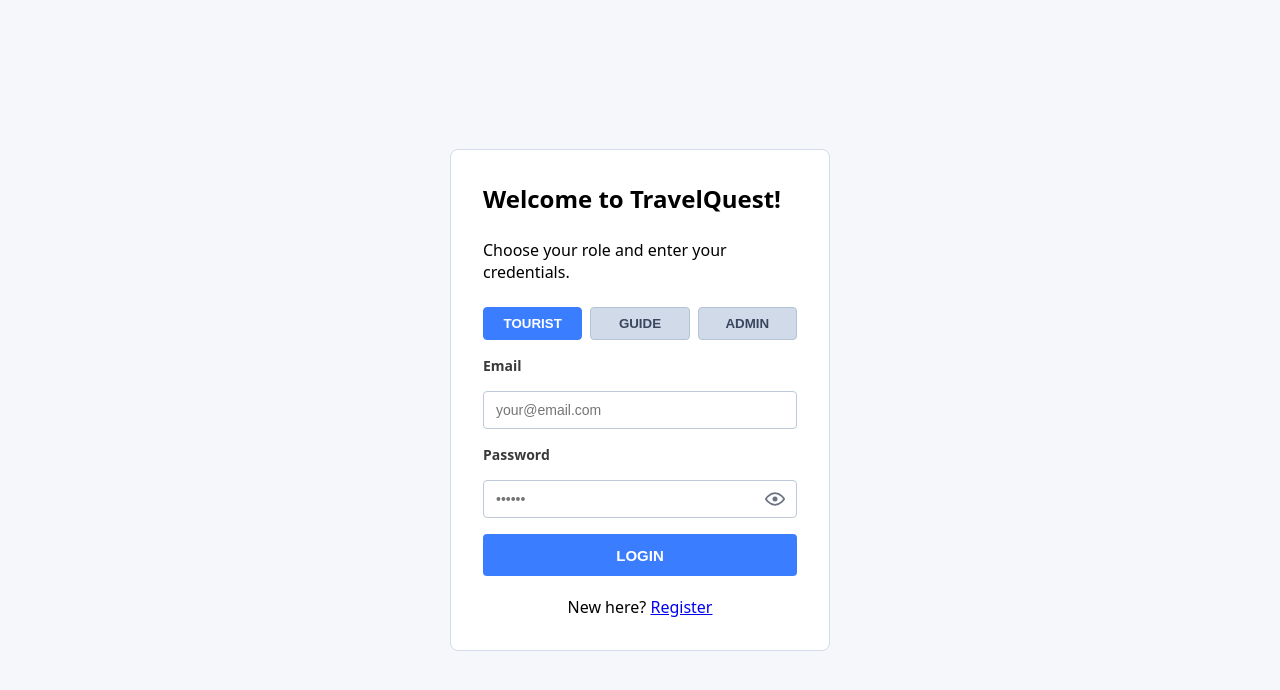
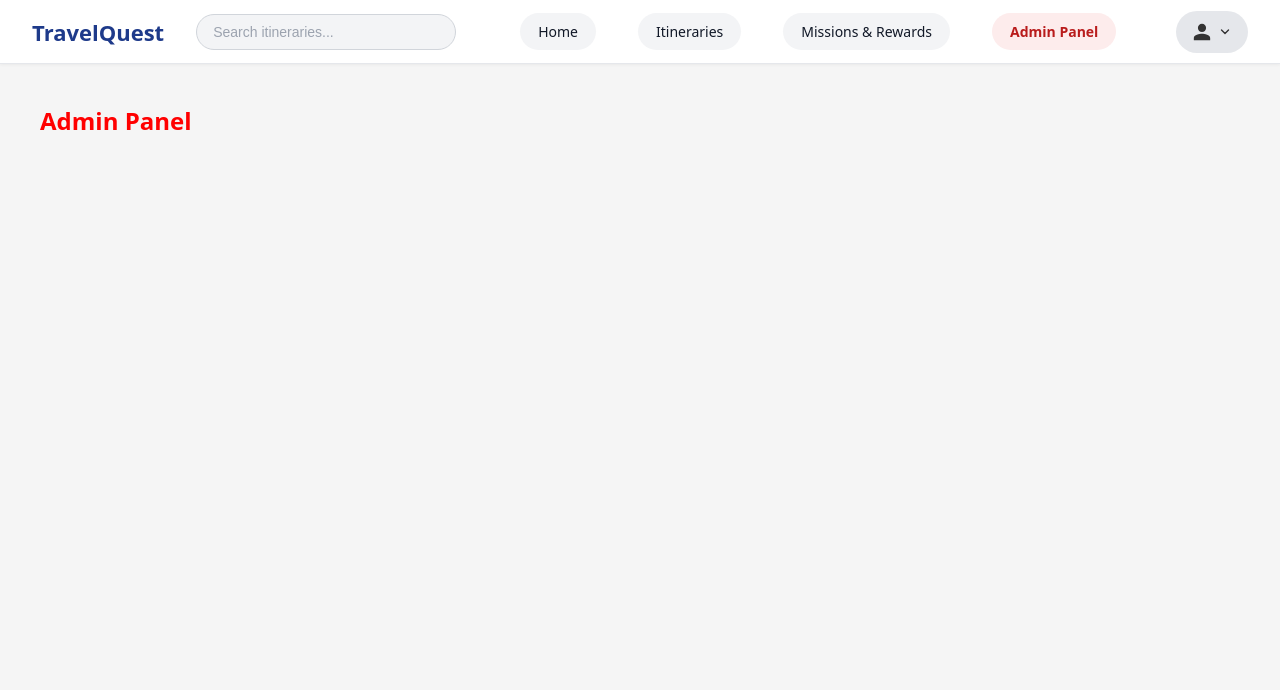
Before and after one commit to DimaAndreea/IngineriaProgramarii, a React app in the folder TravelQuest/frontend/: page /admin in a window 1280 px wide. Shown: the top 690 px of the page. Built offline with nearby package versions, Linux system fonts and the light colour scheme; sample sign-in values are in the browser's storage; the HTML template or start-up script is replaced by a standard one.

Commit message:
Implement role-based access control (RBAC)

```diff
--- a/TravelQuest/frontend/src/App.jsx
+++ b/TravelQuest/frontend/src/App.jsx
@@ -1,14 +1,18 @@
 import { BrowserRouter as Router, Routes, Route } from "react-router-dom";
-import { AuthProvider, useAuth } from "./context/AuthContext";
+import { AuthProvider } from "./context/AuthContext";
+import ProtectedRoute from "./components/auth/ProtectedRoute";
+
 import LoginPage from "./pages/LoginPage";
 import RegisterPage from "./pages/RegisterPage";
 import HomePage from "./pages/HomePage";
 import Navbar from "./components/layouts/Navbar";
 
+import ItinerariesPage from "./pages/ItinerariesPage";
+import ActivePage from "./pages/ActiveItineraryPage";
+import MissionsPage from "./pages/MissionsPage";
+import AdminPanelPage from "./pages/AdminPanelPage";
+
 function ProtectedLayout({ children }) {
-  const { token } = useAuth();
-  if (!token) return <LoginPage />;
-
   return (
     <>
       <Navbar />
@@ -26,17 +30,67 @@ export default function App() {
           <Route path="/login" element={<LoginPage />} />
           <Route path="/register" element={<RegisterPage />} />
 
-          {/* pages only visible to logged in users*/}
+          {/* Home – visible to anyone logged in */}
           <Route
             path="/home"
             element={
-              <ProtectedLayout>
-                <HomePage />
-              </ProtectedLayout>
+              <ProtectedRoute>
+                <ProtectedLayout>
+                  <HomePage />
+                </ProtectedLayout>
+              </ProtectedRoute>
             }
           />
 
-          {/* Default redirect */}
+          {/* Itineraries – visible to anyone logged in */}
+          <Route
+            path="/itineraries"
+            element={
+              <ProtectedRoute>
+                <ProtectedLayout>
+                  <ItinerariesPage />
+                </ProtectedLayout>
+              </ProtectedRoute>
+            }
+          />
+
+          {/* Active Itinerary – visible to anyone logged in */}
+          <Route
+            path="/active"
+            element={
+              <ProtectedRoute>
+                <ProtectedLayout>
+                  <ActivePage />
+                </ProtectedLayout>
+              </ProtectedRoute>
+            }
+          />
+
+          {/* Missions & Rewards – visible to anyone logged in */}
+          <Route
+            path="/missions"
+            element={
+              <ProtectedRoute>
+                <ProtectedLayout>
+                  <MissionsPage />
+                </ProtectedLayout>
+              </ProtectedRoute>
+            }
+          />
+
+          {/* Admin Panel – visible only to admin */}
+          <Route
+            path="/admin"
+            element={
+              <ProtectedRoute requiredRole="admin">
+                <ProtectedLayout>
+                  <AdminPanelPage />
+                </ProtectedLayout>
+              </ProtectedRoute>
+            }
+          />
+
+          {/* Catch-all */}
           <Route path="*" element={<LoginPage />} />
         </Routes>
       </AuthProvider>
--- /dev/null
+++ b/TravelQuest/frontend/src/components/auth/ProtectedRoute.jsx
@@ -0,0 +1,15 @@
+import { Navigate } from "react-router-dom";
+import { useAuth } from "../../context/AuthContext";
+
+export default function ProtectedRoute({ children, requiredRole }) {
+  const { token, role } = useAuth();
+
+  // if not logged in -> go to login
+  if (!token) return <Navigate to="/login" />;
+
+  if (requiredRole && role !== requiredRole) {
+    return <Navigate to="/home" />;
+  }
+
+  return children;
+}
--- a/TravelQuest/frontend/src/components/forms/LoginForm.jsx
+++ b/TravelQuest/frontend/src/components/forms/LoginForm.jsx
@@ -38,25 +38,28 @@ export default function LoginForm() {
     setLoading(true);
 
     try {
-      // login request
+      // request login to backend
       const response = await fetch("http://localhost:8080/api/login", {
         method: "POST",
         headers: { "Content-Type": "application/json" },
         body: JSON.stringify({
           email: form.email,
           password: form.password,
-          userType,
+          role: userType,
         }),
       });
 
       if (!response.ok) {
-        throw new Error("Invalid credentials.");
+        const errData = await response.json().catch(() => ({}));
+        throw new Error(errData.message || "Invalid credentials.");
       }
 
+      // backend should return token + role
       const data = await response.json();
 
-      // expect backend to return:
-      login(data.token);
+      login(data.token, data.role);
+
+      navigate("/home");
 
     } catch (err) {
       setErrors({ general: err.message });
--- a/TravelQuest/frontend/src/components/layouts/Navbar.css
+++ b/TravelQuest/frontend/src/components/layouts/Navbar.css
@@ -1,29 +1,100 @@
 .navbar {
   width: 100%;
   height: 64px;
-  background: white;
+  background: #ffffff;
   display: flex;
   justify-content: space-between;
   align-items: center;
-  padding: 0 24px;
+  padding: 0 32px;
   border-bottom: 1px solid #e5e7eb;
-  box-shadow: 0 1px 3px rgba(0,0,0,0.05);
+  box-shadow: 0 1px 3px rgba(0, 0, 0, 0.05);
   position: sticky;
   top: 0;
   z-index: 10;
+  box-sizing: border-box;
+}
+
+/* LEFT SIDE */
+.navbar-left {
+  display: flex;
+  align-items: center;
+  gap: 32px;
 }
 
 .logo {
   font-size: 22px;
   font-weight: 700;
   color: #1e3a8a;
+  white-space: nowrap;
 }
 
+/* search bar */
+.search-bar {
+  width: 260px;
+  padding: 9px 16px;
+  background: #f3f4f6;
+  border: 1px solid #d1d5db;
+  border-radius: 999px;
+  font-size: 14px;
+  color: #111827;
+  transition: border-color 0.15s ease, background-color 0.15s ease, box-shadow 0.15s ease;
+}
+
+.search-bar::placeholder {
+  color: #9ca3af;
+}
+
+.search-bar:focus {
+  outline: none;
+  background: #ffffff;
+  border-color: #3b82f6;
+  box-shadow: 0 0 0 1px #3b82f6;
+}
+
+/* NAV BUTTONS */
+.nav-btn {
+  display: inline-flex;
+  align-items: center;
+  justify-content: center;
+  padding: 9px 18px;
+  margin-left: 10px;
+  background: #f3f4f6;
+  color: #111827;
+  text-decoration: none;
+  font-size: 14px;
+  font-weight: 500;
+  white-space: nowrap;
+  border-radius: 999px;
+  transition: background-color 0.15s ease, color 0.15s ease, transform 0.1s ease;
+}
+
+.navbar-left .nav-btn:first-of-type {
+  margin-left: 32px;
+}
+
+.nav-btn:hover {
+  background: #e5e7eb;
+  transform: translateY(-1px);
+}
+
+/* admin button - only visibile for admin */
+.admin-btn {
+  background: #fdecec;
+  color: #b91c1c;
+  font-weight: 600;
+}
+
+.admin-btn:hover {
+  background: #fcdada;
+}
+
+/* RIGHT SIDE */
 .navbar-right {
   display: flex;
   align-items: center;
 }
 
+/* profile avatar */
 .user-menu-container {
   position: relative;
 }
@@ -32,17 +103,20 @@
   display: flex;
   align-items: center;
   justify-content: center;
-  gap: 8px;
+  gap: 6px;
+  height: 42px;
+  padding: 0 16px;
+  background: #e5e7eb;
+  color: #333333;
+  border: none;
+  border-radius: 999px;
+  cursor: pointer;
+  transition: background-color 0.15s ease, transform 0.1s ease;
+}
 
-  background: #e5e7eb;
-  border: none;
-  cursor: pointer;
-
-  padding: 0 14px;
-  height: 42px;
-
-  border-radius: 21px;
-  color: #333;
+.user-avatar:hover {
+  background: #d4d4d8;
+  transform: translateY(-1px);
 }
 
 .profile-icon {
@@ -50,37 +124,38 @@
 }
 
 .arrow-icon {
+  pointer-events: none;
   transition: transform 0.2s ease;
-  pointer-events: none;
 }
 
 .arrow-icon.rotate {
   transform: rotate(180deg);
 }
 
-
+/* dropdown menu */
 .user-dropdown {
   position: absolute;
   right: 0;
   top: 48px;
-  background: white;
+  width: 180px;
+  padding: 8px 0;
+  background: #ffffff;
   border: 1px solid #e5e7eb;
-  border-radius: 8px;
-  box-shadow: 0 4px 10px rgba(0,0,0,0.1);
-  width: 160px;
+  border-radius: 12px;
+  box-shadow: 0 8px 20px rgba(0, 0, 0, 0.08);
   display: flex;
   flex-direction: column;
-  padding: 8px 0;
+  box-sizing: border-box;
 }
 
 .dropdown-item {
   padding: 10px 16px;
-  font-size: 14px;
-  color: #111827;
-  text-align: left;
   width: 100%;
   background: none;
   border: none;
+  text-align: left;
+  font-size: 14px;
+  color: #111827;
   cursor: pointer;
 }
 
@@ -91,3 +166,28 @@
 .logout-btn {
   color: #dc2626;
 }
+
+/* RESPONSIVE */
+@media (max-width: 900px) {
+  .navbar {
+    padding: 0 16px;
+  }
+
+  .navbar-left {
+    gap: 16px;
+  }
+
+  .search-bar {
+    width: 180px;
+  }
+
+  .navbar-left .nav-btn:first-of-type {
+    margin-left: 16px;
+  }
+}
+
+@media (max-width: 640px) {
+  .search-bar {
+    display: none;
+  }
+}
--- a/TravelQuest/frontend/src/components/layouts/Navbar.jsx
+++ b/TravelQuest/frontend/src/components/layouts/Navbar.jsx
@@ -1,11 +1,46 @@
+import { useAuth } from "../../context/AuthContext";
+import UserMenu from "./UserMenu";
 import "./Navbar.css";
-import UserMenu from "./UserMenu";
+import { Link } from "react-router-dom";
 
 export default function Navbar() {
+  const { role } = useAuth();
+
   return (
     <nav className="navbar">
       <div className="navbar-left">
-        <h1 className="logo">TravelQuest</h1>
+        <div className="logo">TravelQuest</div>
+
+        {/* search bar */}
+        <input
+          type="text"
+          className="search-bar"
+          placeholder="Search itineraries..."
+        />
+
+        {/* navigation buttons */}
+        <Link to="/home" className="nav-btn">
+          Home
+        </Link>
+        <Link to="/itineraries" className="nav-btn">
+          Itineraries
+        </Link>
+        {/* active itinerary – only visible to guide and tourist */}
+        {(role === "guide" || role === "tourist") && (
+          <Link to="/active" className="nav-btn">
+            Active Itinerary
+          </Link>
+        )}
+        <Link to="/missions" className="nav-btn">
+          Missions & Rewards
+        </Link>
+
+        {/* admin panel button – only visible to admin */}
+        {role === "admin" && (
+          <Link to="/admin" className="nav-btn admin-btn">
+            Admin Panel
+          </Link>
+        )}
       </div>
 
       <div className="navbar-right">
--- /dev/null
+++ b/TravelQuest/frontend/src/pages/ActiveItineraryPage.jsx
@@ -0,0 +1,3 @@
+export default function ActivePage() {
+  return <h2 style={{ padding: "40px" }}>Active Itineraries</h2>;
+}
--- /dev/null
+++ b/TravelQuest/frontend/src/pages/AdminPanelPage.jsx
@@ -0,0 +1,3 @@
+export default function AdminPanelPage() {
+  return <h2 style={{ padding: "40px", color: "red" }}>Admin Panel</h2>;
+}
--- /dev/null
+++ b/TravelQuest/frontend/src/pages/HomePage.css
@@ -0,0 +1,45 @@
+.home-container {
+  padding: 40px;
+  max-width: 960px;
+  margin: 0 auto;
+  font-size: 18px;
+}
+
+.home-title {
+  font-size: 40px;
+  font-weight: 800;
+  margin-bottom: 8px;
+  color: #111827;
+}
+
+.home-subtitle {
+  font-size: 18px;
+  color: #4b5563;
+  margin-bottom: 24px;
+}
+
+.create-itinerary-btn {
+  padding: 10px 20px;
+  border-radius: 9999px;
+  border: none;
+  background: #2563eb;
+  color: #ffffff;
+  font-weight: 600;
+  font-size: 14px;
+  cursor: pointer;
+  box-shadow: 0 1px 3px rgba(0,0,0,0.1);
+  transition: background 0.2s ease, transform 0.1s ease,
+              box-shadow 0.1s ease;
+}
+
+.create-itinerary-btn:hover {
+  background: #1d4ed8;
+  box-shadow: 0 4px 10px rgba(37,99,235,0.25);
+  transform: translateY(-1px);
+}
+
+.create-itinerary-btn:active {
+  background: #1e40af;
+  box-shadow: 0 2px 6px rgba(30,64,175,0.4);
+  transform: translateY(0);
+}
--- a/TravelQuest/frontend/src/pages/HomePage.jsx
+++ b/TravelQuest/frontend/src/pages/HomePage.jsx
@@ -1,8 +1,19 @@
+import { useAuth } from "../context/AuthContext";
+import "./HomePage.css";
+
 export default function HomePage() {
+  const { role } = useAuth();
+
   return (
-    <div style={{ padding: "40px", fontSize: "24px" }}>
-      <h1>TravelQuest</h1>
-      <p>Work in progress...</p>
+    <div className="home-container">
+      <h1 className="home-title">TravelQuest</h1>
+      <p className="home-subtitle">Work in progress...</p>
+
+      {role === "guide" && (
+        <button className="create-itinerary-btn">
+          Create Itinerary
+        </button>
+      )}
     </div>
   );
 }
--- /dev/null
+++ b/TravelQuest/frontend/src/pages/ItinerariesPage.jsx
@@ -0,0 +1,3 @@
+export default function ItinerariesPage() {
+  return <h2 style={{ padding: "40px" }}>Itineraries Page</h2>;
+}
--- /dev/null
+++ b/TravelQuest/frontend/src/pages/MissionsPage.jsx
@@ -0,0 +1,3 @@
+export default function MissionsPage() {
+  return <h2 style={{ padding: "40px" }}>Missions Page</h2>;
+}
```
Also changed, not shown: TravelQuest/frontend/src/context/AuthContext.jsx (+13 -2 lines).
